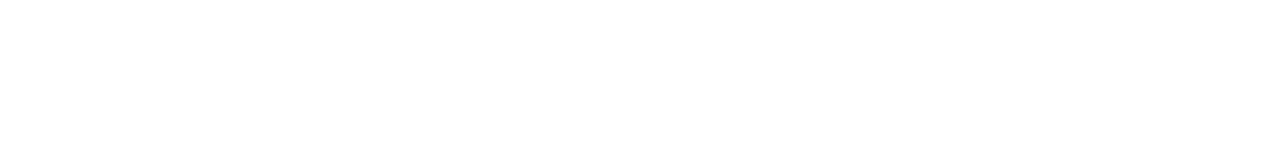
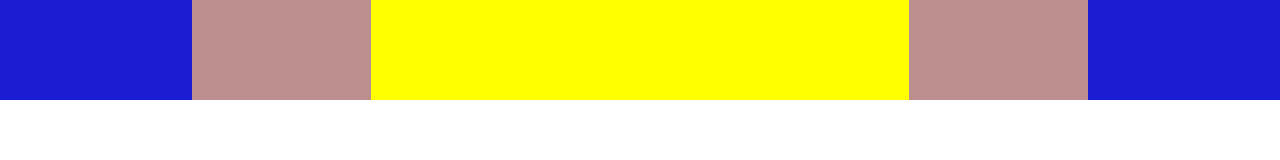
Before and after one commit to MrGaggio/htmlcss-discord, a plain HTML site: page index.html in a window 1280 px wide. Drawn offline with Linux system fonts and the light colour scheme.

Commit message:
Terminata struttura colori header

```diff
--- a/css/style.css
+++ b/css/style.css
@@ -4,6 +4,44 @@
     box-sizing: border-box;
 }
 
-.debug.site_header{
+.clearfix::after{
+    content: "";
+    display: table;
+    clear: both;
+}
+
+
+/*Classi di Debug */
+
+.debug .site_header {
     height: 100px;
+    background-color: rgb(27, 27, 209);
 }
+
+.debug .container  {
+    background-color: rgb(77, 77, 87);
+    width: 70%;
+    height: 100px;
+    margin: auto;
+}
+
+.debug .logo_container{
+    float: left;
+    height: 100px;
+    background-color: rosybrown;
+    width: 20%;
+}
+
+.debug .nav_container{
+    float: left;
+    height: 100px;
+    background-color: yellow;
+    width: 60%;
+}
+
+.debug .botton_container{
+    float: left;
+    height: 100px;
+    background-color: rosybrown;
+    width: 20%;
+}
--- a/index.html
+++ b/index.html
@@ -7,10 +7,14 @@
     <title>Discord</title>
     <link rel="stylesheet" href="./css/style.css">
 </head>
-<body debug>
+
+<body class="debug">
+
     <header class="site_header">
-        <div class="container_">
-
+        <div class="container  clearfix">
+            <div class="logo_container"></div>
+            <div class="nav_container"></div>
+            <div class="botton_container"></div>
         </div>
     </header>
     <!-- /.site_header -->
```
